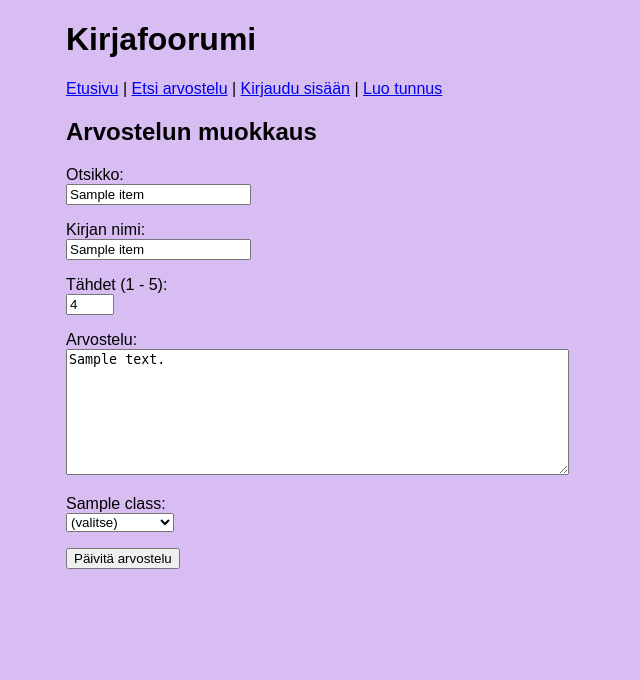
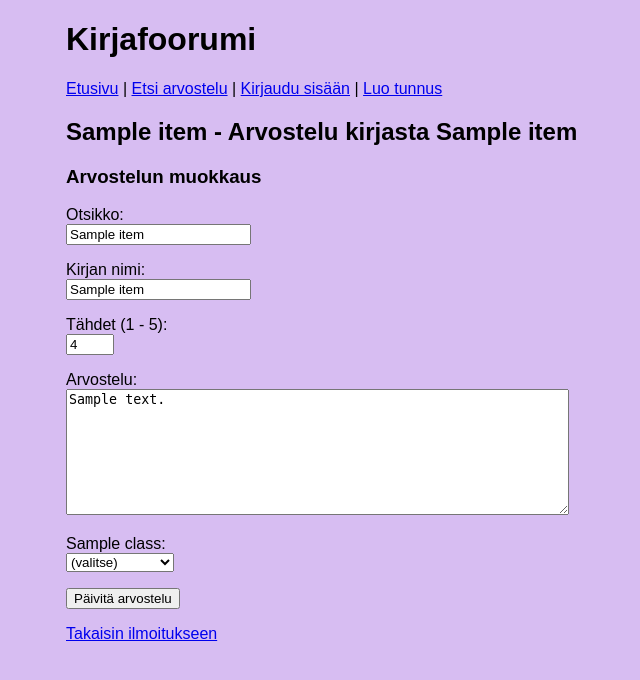
Before and after one commit to matuuli/kirjafoorumi, a Flask app: template templates/edit_item.html in a window 1280 px wide. Shown: the top 680 px of the page, without its empty margins (174-814 px from the left). Run offline with Flask 3, Linux system fonts and the light colour scheme; the template is opened without the code that fills it: most values are stand-ins (such as "Sample title", 1, 10 or a date in 2020).

Commit message:
Improve edit and remove pages

```diff
--- a/templates/edit_item.html
+++ b/templates/edit_item.html
@@ -3,7 +3,8 @@
 {% block title %}Arvostelun muokkaus{% endblock %}
 
 {% block content %}
-<h2>Arvostelun muokkaus</h2>
+<h2>{{ item.title }} - Arvostelu kirjasta {{ item.book_name }}</h2>
+<h3>Arvostelun muokkaus</h3>
 
 <form action="/update_item" method="post">
   <p>
@@ -40,4 +41,7 @@
   {% endfor %}
   <input type="submit" value="Päivitä arvostelu" />
 </form>
+<p>
+  <a href="/item/{{ item.id }}">Takaisin ilmoitukseen</a>
+</p>
 {% endblock %}
--- a/templates/remove_item.html
+++ b/templates/remove_item.html
@@ -3,8 +3,8 @@
 {% block title %}Arvostelun poisto{% endblock %}
 
 {% block content %}
-<h2>Arvostelun poisto</h2>
-  <p>Arvostelu: {{ item.title }} - {{ item.book_name }}</p>
+<h2>{{ item.title }} - Arvostelu kirjasta {{ item.book_name }}</h2>
+<h3>Arvostelun poisto</h3>
   <p>Haluatko varmasti poistaa tämän arvostelun?</p>
   <form action="/remove_item/{{ item.id }}" method="post">
       <input type="submit" name="remove" value="Poista arvostelu">
```
